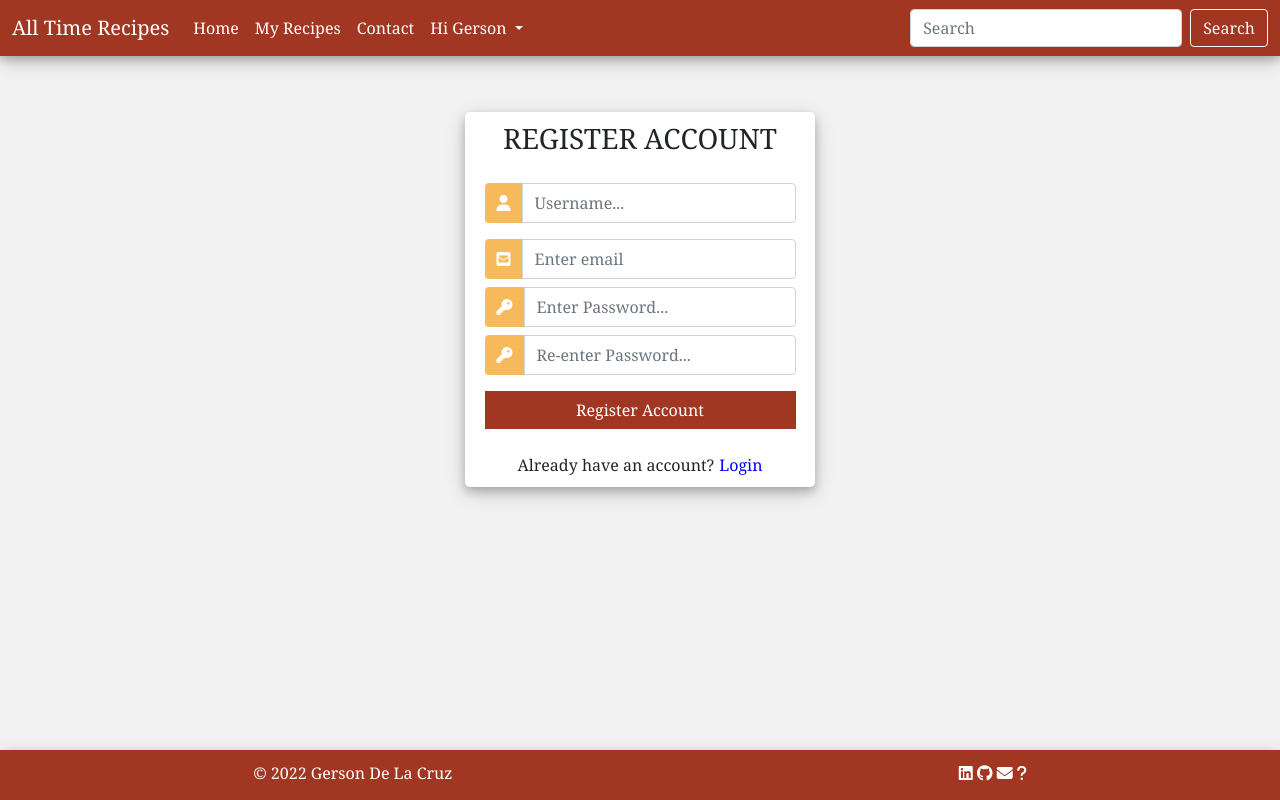
After one commit to Gersondelacruzdeveloper/myBookOfRecipes, a Flask app: page /sign_up in a window 1280 px wide. The commit adds this page. Run offline with Flask 2, Linux system fonts and the light colour scheme; some libraries are stand-ins or nearby versions.

Commit message:
Add registration and style it, change password lenth in model

```diff
--- a/myonlinerecipes/models.py
+++ b/myonlinerecipes/models.py
@@ -6,7 +6,7 @@ class User(db.Model):
     id = db.Column(db.Integer, primary_key=True)
     username = db.Column(db.String(80), unique=True, nullable=False)
     email = db.Column(db.String(120), unique=True, nullable=False)
-    password = db.Column(db.String(40), unique=True, nullable=False)
+    password = db.Column(db.String(200), unique=True, nullable=False)
     created_on = db.Column(db.DateTime, nullable=False)
     last_login = db.Column(db.DateTime, nullable=True)
     profile_image_url = db.Column(db.String(300), unique=True, nullable=True)
--- a/myonlinerecipes/static/css/style.css
+++ b/myonlinerecipes/static/css/style.css
@@ -7,6 +7,8 @@
   --Granite-grey: #626567;
   --black: #212529;
   --font: "Montserrat", Georgia, serif;
+  --shadow: 0 4px 8px 0 rgba(0, 0, 0, 0.2), 0 6px 20px 0 rgba(0, 0, 0, 0.19);
+  --chineese-redlight: #bc4229;
 }
 
 /* -------------------------------------------------------------------- Resets */
@@ -40,11 +42,9 @@ nav {
   position: fixed;
   background-color: var(--chinese-red);
   color: var(--white);
-  box-shadow: 0 4px 8px 0 rgba(0, 0, 0, 0.2), 0 6px 20px 0 rgba(0, 0, 0, 0.19);
-  -webkit-box-shadow: 0 4px 8px 0 rgba(0, 0, 0, 0.2),
-    0 6px 20px 0 rgba(0, 0, 0, 0.19);
-  -moz-box-shadow: 0 4px 8px 0 rgba(0, 0, 0, 0.2),
-    0 6px 20px 0 rgba(0, 0, 0, 0.19);
+  box-shadow: var(--shadow);
+  -webkit-box-shadow: var(--shadow);
+  -moz-box-shadow: var(--shadow);
 }
 
 .nav-link {
@@ -109,7 +109,63 @@ nav {
   margin-top: 100px;
   text-align: center;
 }
+/* -------------------------------------------------------------------- Sign up page*/
+.user_card {
+  width: 350px;
+  margin-top: 10%;
+  background:var(--white);
+  position: relative;
+  display: flex;
+  justify-content: center;
+  flex-direction: column;
+  padding: 10px;
+  box-shadow: var(--shadow);
+  -webkit-box-shadow:var(--shadow);
+  -moz-box-shadow:var(--shadow);
+  border-radius: 5px;
+}
 
+.form_container{
+  margin-top: 20px;
+}
+
+#form-title{
+  color:var(--black);
+}
+
+.input-group-text {
+  height: 40px;
+  background: #f7ba5b !important;
+  color: white !important;
+  border: 0 !important;
+  border-radius: 0.25rem 0 0 0.25rem !important;
+}
+.input_user,
+.input_pass:focus {
+  box-shadow: none !important;
+  outline: 0px !important;
+}
+.btn-container{
+  background-color: var(--chinese-red);
+  padding: 0 2rem;
+}
+.white{
+  color: var(--white);
+}
+.white:hover{
+  color: var(--white);
+}
+
+.btn-container:hover{
+background-color: var(--chineese-redlight);
+}
+
+.link{
+color:blue;
+margin-left:5px;
+}
+
+/* -------------------------------------------------------------------- Login page*/
 
 /* -------------------------------------------------------------------- footer */
 footer {
@@ -140,6 +196,7 @@ footer {
   height: 28px;
 }
 
+
 /* -------------------------------------------------------------------- Media queries */
 
   /* devices (tablet, etc 1150px and down) */
@@ -169,5 +226,10 @@ footer {
     height: 360px;
     object-fit: cover;
 }
+.user_card{
+  margin-top: 40%;
+}
+
+
 
 }
--- /dev/null
+++ b/myonlinerecipes/templates/registration/signup.html
@@ -0,0 +1,74 @@
+{% extends 'base.html' %}
+{% block content %}
+	<div class="container h-100">
+		<div class="d-flex justify-content-center h-100">
+			<div class="user_card">
+				<div class="d-flex justify-content-center">
+					<h3 id="form-title">REGISTER ACCOUNT</h3>
+				</div>
+				<div class="messages">
+					{% with messages = get_flashed_messages() %}
+					{% if messages %}
+					  {% for message in messages %}
+					  {% if message != "Registration succesful" %}
+					  <div class="alert alert-danger" role="alert">
+						{{message}}
+					  </div>
+					  {% else%}
+					<div class="alert alert-success" role="alert">
+					 {{message}}
+					</div>
+					  {% endif%}
+					  {% endfor %}
+					{% endif %}
+				  {% endwith %}
+				</div>
+				<div class="d-flex justify-content-center form_container">
+
+					<form method="POST"  action="{{url_for('sign_up')}}">
+						 <!-- Username-->
+						<div class="input-group mb-3">
+							<div class="input-group-append">
+								<span class="input-group-text"><i class="fas fa-user"></i></span>
+							</div>
+							<input type="text" class="form-control" name="username" placeholder="Username..." minlength="4" maxlength="15" required>
+						</div>
+						 <!-- Email-->
+						<div class="input-group mb-2">
+							<div class="input-group-append">
+								<span class="input-group-text"><i class="fas fa-envelope-square"></i></span>
+							</div>
+							<input type="email" class="form-control" name="email"  placeholder="Enter email" required>
+						</div>
+			               <!-- Password-->
+						<div class="input-group mb-2">
+							<div class="input-group-append">
+								<span class="input-group-text"><i class="fas fa-key"></i></span>
+							</div>
+							<input type="password" class="form-control"  name="password"   placeholder="Enter Password..." minlength="4" maxlength="15" required>
+						</div>
+						<!-- Re-enter Password-->
+						<div class="input-group mb-2">
+							<div class="input-group-append">
+								<span class="input-group-text"><i class="fas fa-key"></i></span>
+							</div>
+							<input type="password" class="form-control" name="repeat_password" placeholder="Re-enter Password..."  minlength="4" maxlength="15" required>
+						</div>
+						<!-- Register button-->
+				   		<div class="d-flex justify-content-center mt-3 btn-container">
+				 			<input class="btn white" type="submit" value="Register Account">
+				   		</div>
+					</form>
+				</div>
+				<!-- Login link-->
+				<div class="mt-4">
+					<div class="d-flex justify-content-center">
+                       Already have an account? <a href="#" class="ml-2 link"> Login</a>
+					</div>
+				</div>
+			</div>
+		</div>
+	</div>
+</footer>
+
+{% endblock content %}
--- a/myonlinerecipes/views.py
+++ b/myonlinerecipes/views.py
@@ -1,6 +1,11 @@
+from curses import flash
 from myonlinerecipes import app
-from flask import render_template, request, redirect, url_for
+from myonlinerecipes import db
+from flask import render_template, request, redirect, url_for, flash
+from werkzeug.security import generate_password_hash, check_password_hash
+from datetime import date
 from myonlinerecipes.models import Recipes
+from .models import User
 
 @app.route("/")
 def home():
@@ -10,3 +15,48 @@ def home():
 @app.route("/about")
 def about():
     return "<h1>about</h1>"
+
+@app.route("/sign_up", methods=["GET", "POST"])
+def sign_up():
+    email = request.form.get('email')
+    username = request.form.get('username')
+    password = request.form.get('password')
+    repeat_password = request.form.get('repeat_password')
+    today = date.today()
+    if request.method == "POST":
+
+         #check if user already exist
+        existing_user = User.query.filter_by(username=username).first()
+        existing_user_email = User.query.filter_by(email=email).first()
+        # generate_password_hash(password, method='sha256')
+
+        if existing_user:
+            flash("User already exits")
+            return redirect(url_for("sign_up"))
+
+        elif existing_user_email:
+            flash("Email already exits")
+            return redirect(url_for("sign_up"))
+
+        elif password != repeat_password:
+            flash("The passwords do not match")
+            return redirect(url_for("sign_up"))
+
+        else:
+            new_user = User(
+            email = email,
+            username = username,
+            password = password,
+            created_on = today,
+        )
+        # add the new user to the database
+        db.session.add(new_user)
+        db.session.commit()
+        flash("Registration succesful")
+
+    return render_template("registration/signup.html")
+
+# @app.route('/signup', methods=['POST'])
+# def sign_post():
+#     email = request.form.get('email')
+#     return redirect(url_for('auth.login'))
--- a/run.py
+++ b/run.py
@@ -1,5 +1,6 @@
 import os
 from myonlinerecipes import app
+from myonlinerecipes import db
 
 
 if __name__ == "__main__":
```
Also changed, not shown: myonlinerecipes/__init__.py (+4 -4 lines).
